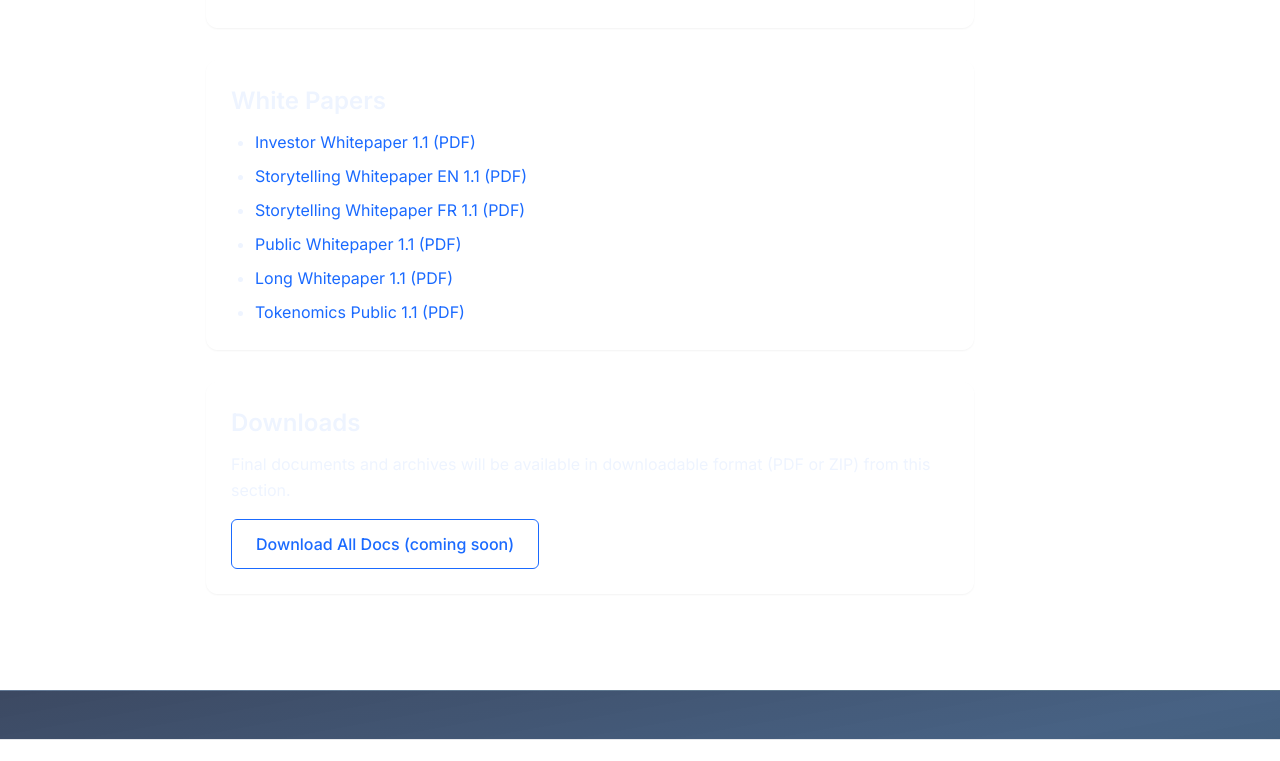
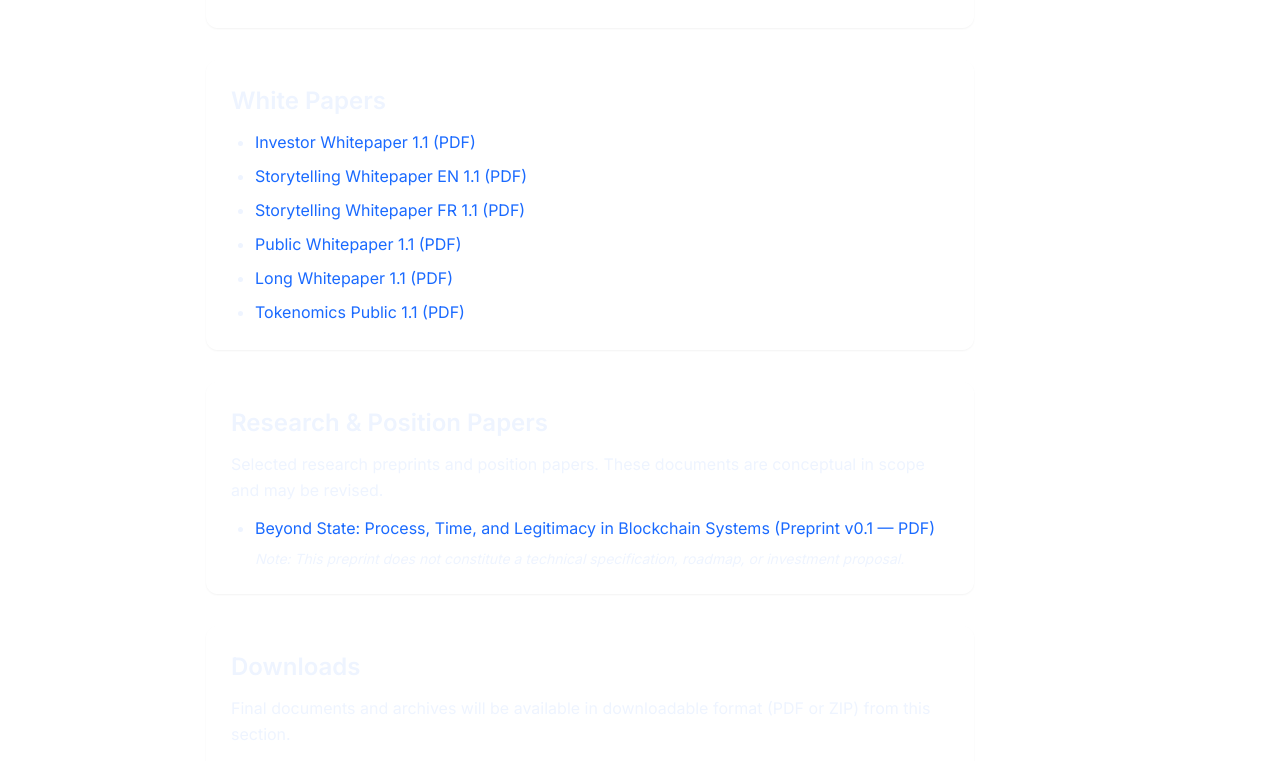
Before and after one commit to noorfinances-eng/noorchain-core, a Next.js app in the folder site/: page /docs in a window 1280 px wide. Shown: the part 493-1254 px from the top of the page. Built offline with nearby package versions, Linux system fonts and the light colour scheme.

Commit message:
Refactor links and sections in DocsSection component

```diff
--- a/site/components/sections/DocsSection.tsx
+++ b/site/components/sections/DocsSection.tsx
@@ -35,12 +35,22 @@ export default function DocsSection() {
             </p>
             <ul className="list-disc pl-6 text-gray-700 leading-relaxed space-y-2">
               <li>
-                <a href="/docs/NOORCHAIN_Brandbook_1.1.pdf" target="_blank" rel="noopener noreferrer" className="text-primary hover:underline">
+                <a
+                  href="/docs/NOORCHAIN_Brandbook_1.1.pdf"
+                  target="_blank"
+                  rel="noopener noreferrer"
+                  className="text-primary hover:underline"
+                >
                   NOORCHAIN Brandbook 1.1 (PDF)
                 </a>
               </li>
               <li>
-                <a href="/docs/NOORCHAIN_Press_Kit_1.1.pdf" target="_blank" rel="noopener noreferrer" className="text-primary hover:underline">
+                <a
+                  href="/docs/NOORCHAIN_Press_Kit_1.1.pdf"
+                  target="_blank"
+                  rel="noopener noreferrer"
+                  className="text-primary hover:underline"
+                >
                   NOORCHAIN Press Kit 1.1 (PDF)
                 </a>
               </li>
@@ -49,14 +59,100 @@ export default function DocsSection() {
 
           {/* WHITE PAPERS */}
           <section className="mb-8 p-6 border border-white/20 rounded-xl bg-white/10 backdrop-blur-md shadow-sm transition-all duration-200 hover:shadow-md hover:-translate-y-0.5">
-            <h2 className="text-2xl font-semibold text-navy mb-3">White Papers</h2>
+            <h2 className="text-2xl font-semibold text-navy mb-3">
+              White Papers
+            </h2>
             <ul className="list-disc pl-6 text-gray-700 leading-relaxed space-y-2">
-              <li><a href="/docs/NOORCHAIN_Whitepaper_Investor_1.1.pdf" target="_blank" rel="noopener noreferrer" className="text-primary hover:underline">Investor Whitepaper 1.1 (PDF)</a></li>
-              <li><a href="/docs/NOORCHAIN_Whitepaper_Storytelling_EN_1.1.pdf" target="_blank" rel="noopener noreferrer" className="text-primary hover:underline">Storytelling Whitepaper EN 1.1 (PDF)</a></li>
-              <li><a href="/docs/NOORCHAIN_Whitepaper_Storytelling_FR_1.1.pdf" target="_blank" rel="noopener noreferrer" className="text-primary hover:underline">Storytelling Whitepaper FR 1.1 (PDF)</a></li>
-              <li><a href="/docs/NOORCHAIN_Public_Whitepaper_1.1.pdf" target="_blank" rel="noopener noreferrer" className="text-primary hover:underline">Public Whitepaper 1.1 (PDF)</a></li>
-              <li><a href="/docs/NOORCHAIN_Whitepaper_Long_1.1.pdf" target="_blank" rel="noopener noreferrer" className="text-primary hover:underline">Long Whitepaper 1.1 (PDF)</a></li>
-              <li><a href="/docs/Tokenomics_Public_1.1.pdf" target="_blank" rel="noopener noreferrer" className="text-primary hover:underline">Tokenomics Public 1.1 (PDF)</a></li>
+              <li>
+                <a
+                  href="/docs/NOORCHAIN_Whitepaper_Investor_1.1.pdf"
+                  target="_blank"
+                  rel="noopener noreferrer"
+                  className="text-primary hover:underline"
+                >
+                  Investor Whitepaper 1.1 (PDF)
+                </a>
+              </li>
+              <li>
+                <a
+                  href="/docs/NOORCHAIN_Whitepaper_Storytelling_EN_1.1.pdf"
+                  target="_blank"
+                  rel="noopener noreferrer"
+                  className="text-primary hover:underline"
+                >
+                  Storytelling Whitepaper EN 1.1 (PDF)
+                </a>
+              </li>
+              <li>
+                <a
+                  href="/docs/NOORCHAIN_Whitepaper_Storytelling_FR_1.1.pdf"
+                  target="_blank"
+                  rel="noopener noreferrer"
+                  className="text-primary hover:underline"
+                >
+                  Storytelling Whitepaper FR 1.1 (PDF)
+                </a>
+              </li>
+              <li>
+                <a
+                  href="/docs/NOORCHAIN_Public_Whitepaper_1.1.pdf"
+                  target="_blank"
+                  rel="noopener noreferrer"
+                  className="text-primary hover:underline"
+                >
+                  Public Whitepaper 1.1 (PDF)
+                </a>
+              </li>
+              <li>
+                <a
+                  href="/docs/NOORCHAIN_Whitepaper_Long_1.1.pdf"
+                  target="_blank"
+                  rel="noopener noreferrer"
+                  className="text-primary hover:underline"
+                >
+                  Long Whitepaper 1.1 (PDF)
+                </a>
+              </li>
+              <li>
+                <a
+                  href="/docs/Tokenomics_Public_1.1.pdf"
+                  target="_blank"
+                  rel="noopener noreferrer"
+                  className="text-primary hover:underline"
+                >
+                  Tokenomics Public 1.1 (PDF)
+                </a>
+              </li>
+            </ul>
+          </section>
+
+          {/* RESEARCH & POSITION PAPERS */}
+          <section className="mb-8 p-6 border border-white/20 rounded-xl bg-white/10 backdrop-blur-md shadow-sm transition-all duration-200 hover:shadow-md hover:-translate-y-0.5">
+            <h2 className="text-2xl font-semibold text-navy mb-3">
+              Research &amp; Position Papers
+            </h2>
+
+            <p className="text-gray-700 leading-relaxed mb-3">
+              Selected research preprints and position papers. These documents are
+              conceptual in scope and may be revised.
+            </p>
+
+            <ul className="list-disc pl-6 text-gray-700 leading-relaxed space-y-2">
+              <li>
+                <a
+                  href="/docs/Beyond_State_Process_Time_Legitimacy_Preprint_v0.1.pdf"
+                  target="_blank"
+                  rel="noopener noreferrer"
+                  className="text-primary hover:underline"
+                >
+                  Beyond State: Process, Time, and Legitimacy in Blockchain Systems (Preprint v0.1 — PDF)
+                </a>
+                <div className="text-sm text-gray-700 mt-2">
+                  <span className="italic">
+                    Note: This preprint does not constitute a technical specification, roadmap, or investment proposal.
+                  </span>
+                </div>
+              </li>
             </ul>
           </section>
 
@@ -67,11 +163,13 @@ export default function DocsSection() {
               Final documents and archives will be available in downloadable
               format (PDF or ZIP) from this section.
             </p>
-            <a href="#" className="inline-block px-6 py-3 border border-primary text-primary rounded-md text-sm md:text-base font-medium hover:bg-primary hover:text-white transition">
+            <a
+              href="#"
+              className="inline-block px-6 py-3 border border-primary text-primary rounded-md text-sm md:text-base font-medium hover:bg-primary hover:text-white transition"
+            >
               Download All Docs (coming soon)
             </a>
           </section>
-
         </div>
       </div>
     </section>
```
